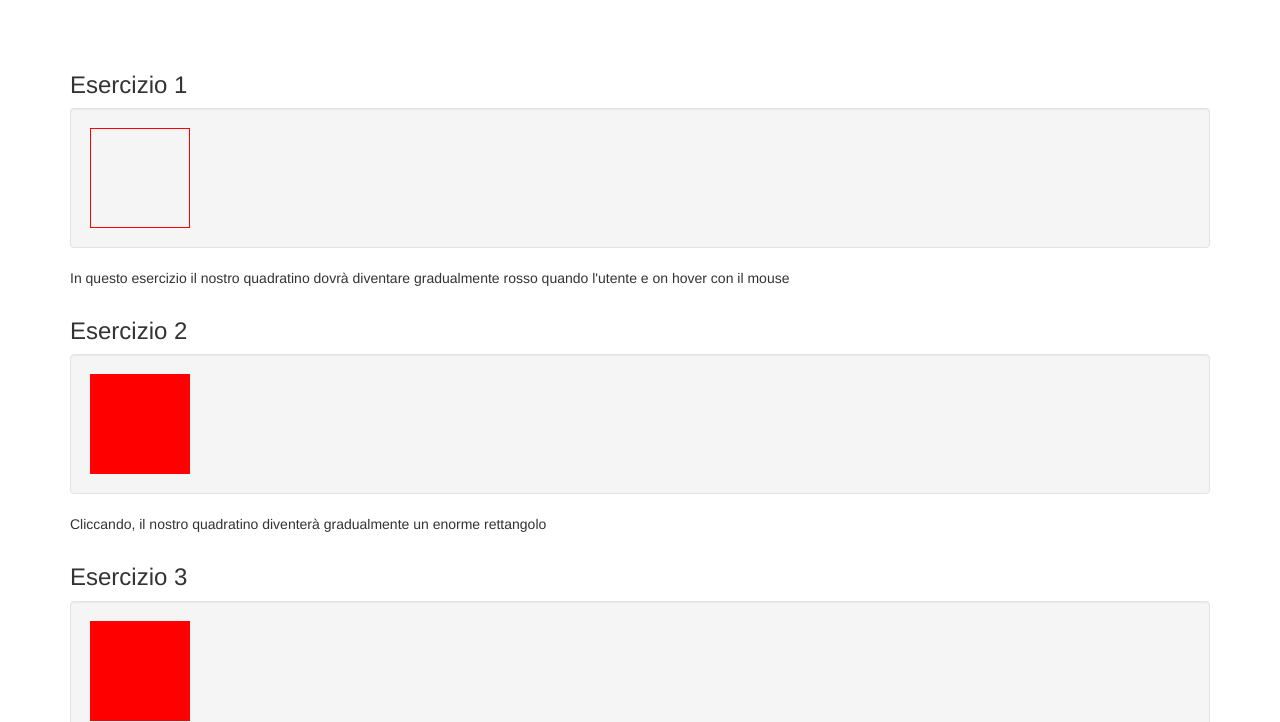
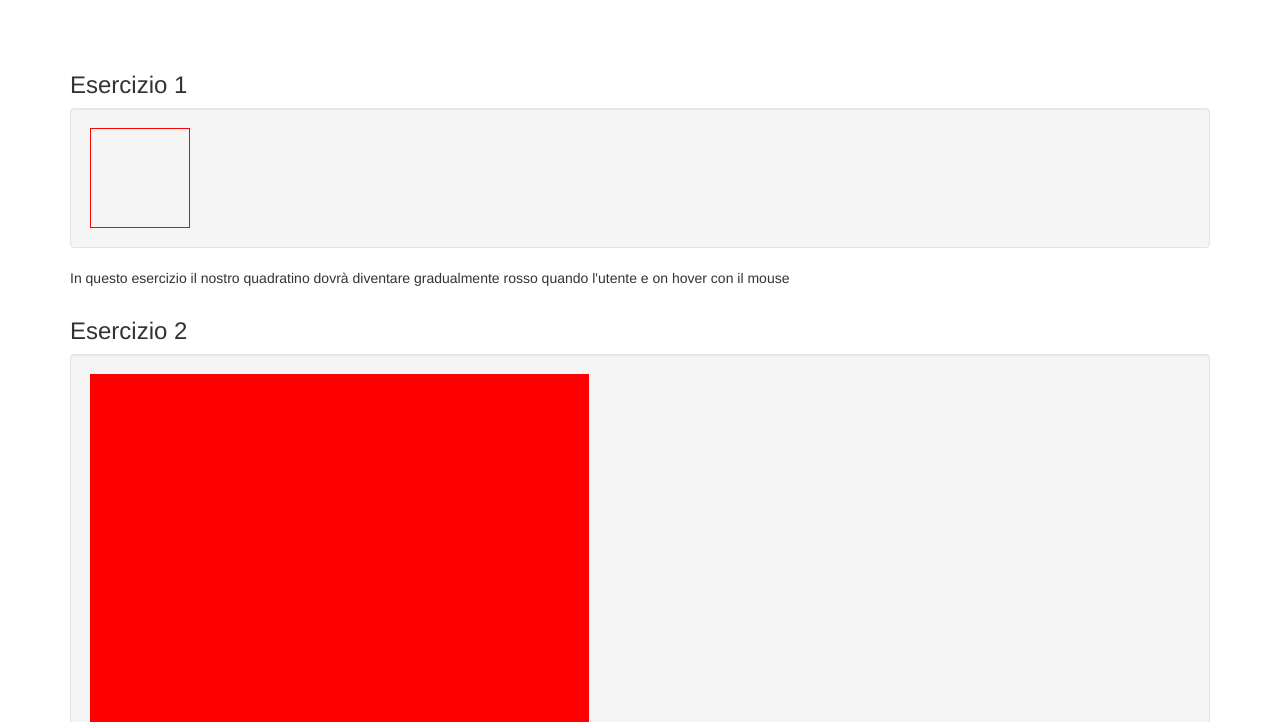
Before and after one commit to EsterDahri1/html-css-animation-filter, a plain HTML site: page index.html in a window 1280 px wide. In both pictures the pointer is over the element 140 px from the left and 502 px from the top of the page. Shown: the part 78-800 px from the top of the page. Drawn offline with nearby package versions, Linux system fonts and the light colour scheme.

Commit message:
add ex 2 square

```diff
--- a/animations.css
+++ b/animations.css
@@ -5,3 +5,12 @@
 .ex-1-square:hover{
     background-color: red;
 }
+
+.ex-2-square{
+    transition: width 3s, height 3s;
+}
+
+.ex-2-square:hover{
+    width: 500px;
+    height: 400px;
+}
```
